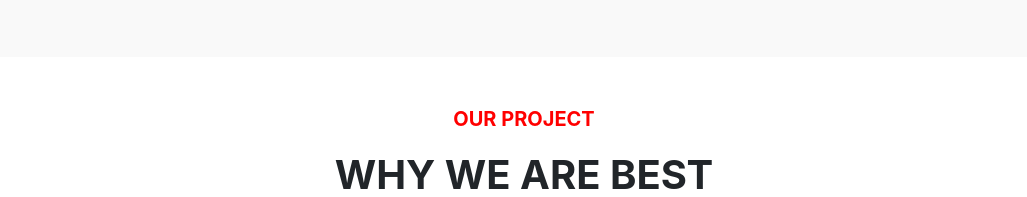
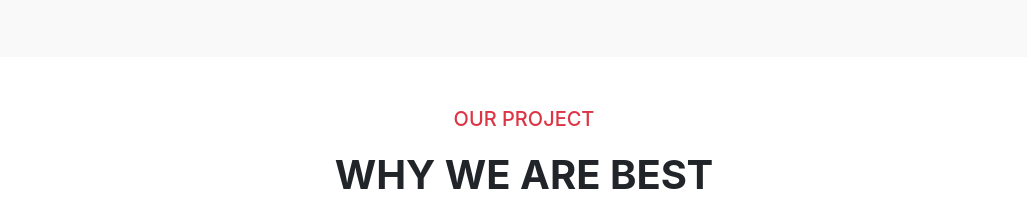
Before and after one commit to IshaJain1408/Digital-Marketing-Agency, a plain HTML site: page index.html in a window 1280 px wide. Shown: the part 1880-2077 px from the top of the page, without its empty margins (116-1143 px from the left). Drawn offline with nearby package versions, Linux system fonts and the light colour scheme.

Commit message:
changes in index.html file

```diff
--- a/index.html
+++ b/index.html
@@ -196,7 +196,7 @@
         </div>
     </section>
     <div class="container project-section">
-        <h5 class="project-title">OUR PROJECT</h5>
+        <h5 class="text-danger">OUR PROJECT</h5>
         <h3 class="project-subtitle">WHY WE ARE BEST</h3>
         <div class="row ml-5 mr-5">
             <div class="col-md-8 project-image">
```
